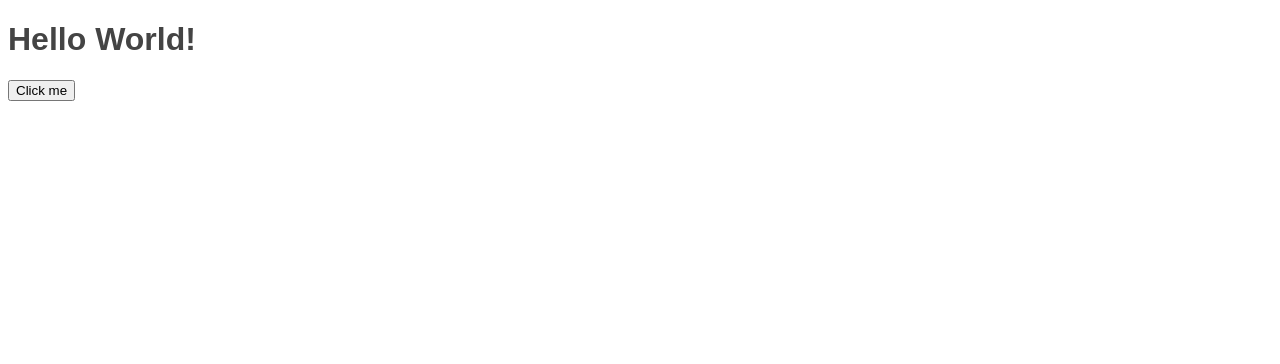
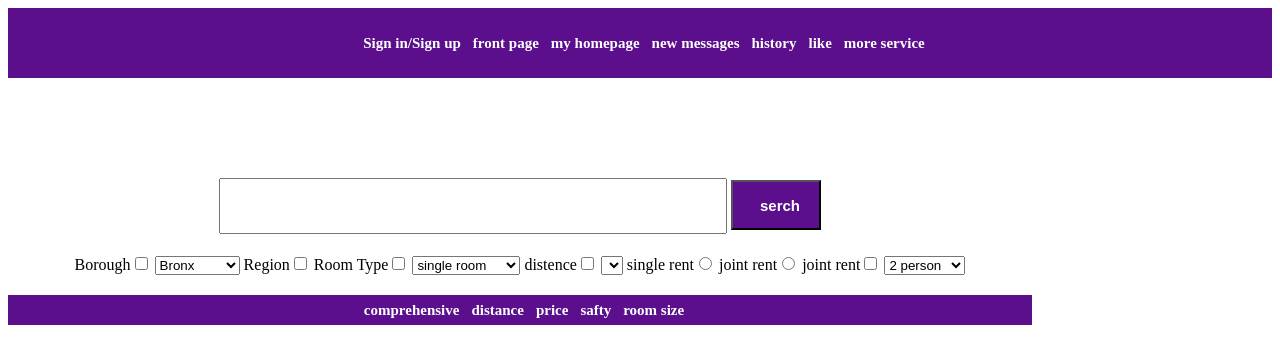
Before and after one commit to goldironhack/IH-Project-2018-5ae08df4ef7dd40014dd1771_webapp_phase1, a plain HTML site: page index.html in a window 1280 px wide. Drawn offline with Linux system fonts and the light colour scheme.

Commit message:
Automatic commit. Done before go to queltrics

```diff
--- a/index.html
+++ b/index.html
@@ -2,14 +2,128 @@
 <html lang="en">
 <head>
     <meta charset="UTF-8">
-    <title></title>
-    <link rel="stylesheet" href="style.css">
-</head>
-<body>
-    <div class="container">
-        <h1>Hello World!</h1>
-        <button id="btn">Click me</button>
-    </div>
-    <script src="index.js"></script>
-</body>
+    <title>Ideal Nest</title>
+   <style>
+    .div{
+		background-image: image/
+	}
+	.div2{
+		margin-bottom: 20px;
+	}
+	.nav{
+		height: 70px;
+		background-color: #5B0F8D;
+		line-height: 70px;
+		text-align: center;
+
+
+
+
+	}
+	.sele{
+		height: 30px;
+		width: 1024px;
+		background-color: #5B0F8D;
+		line-height: 30px;
+
+		margin-top: 20px;
+		text-align: center;
+
+
+	}
+
+	.box1{
+		vertical-align: middle;
+		width: 1024px;
+		margin: 5 auto;
+
+	}
+	.bot{
+		height: 50px;
+		width: 90px;
+		background-color: #5B0F8D;
+		margin: 0 auto;
+
+	}
+	span{
+		margin-left: 8px;
+		color: white;
+		font-size: 15px;
+		font-weight: bold;
+		float: middle;
+
+	}
+	.input1{height: 50px;
+		width: 500px;
+		margin: 0 auto;
+		margin-top: 100px;
+		margin-bottom: 20px;
+
+
+	}
+	</style>
+
+	</head>
+	<body >
+	<div class="div" >
+
+		<div class="nav">
+			<span>Sign in/Sign up</span>
+			<span>front page</span>
+			<span>my homepage</span>
+			<span>new messages</span>
+			<span>history</span>
+			<span>like</span>
+			<span>more service</span>
+		</div>
+
+		<div class="div2">
+			<div class="box1" align="center">
+			<input type="text" class="input1" id="keyword">
+		 	<button class="bot" type="submit"><span>
+		 		serch</span></button>
+		 	<div>
+		Borough<input type="checkbox">
+		<select>
+				<option >Bronx</option>
+				<option >Brooklyn</option>
+				<option >Manhattan</option>
+				<option >Queens</option>
+				<option >Richmond</option>
+
+
+		</select>
+		Region<input type="checkbox">
+
+		Room Type<input type="checkbox">
+		<select><option >single room</option>
+				<option >standerd room</option>
+
+				</select>
+		distence<input type="checkbox">
+				<select>
+					<option ></option>
+				</select>
+		single rent<input type="radio" name="rent">
+		joint rent<input type="radio" name="rent" >
+		joint rent<input type="checkbox">
+				<select>
+				<option >2 person</option>
+				<option >3 persson</option>
+				<option >4 persson</option>
+				<option >more</option>
+				</select>
+		</div>
+		<div class="sele" align="right">
+			<span>comprehensive</span>
+			<span>distance</span>
+			<span>price</span>
+			<span>safty</span>
+			<span>room size</span>
+		</div>
+		</div>
+	</div>
+
+
+	</body>
 </html>
```
